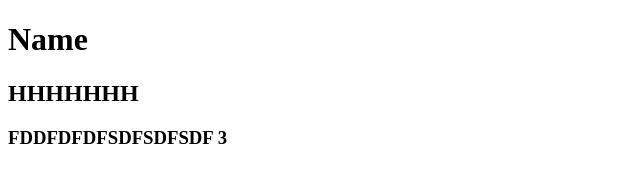
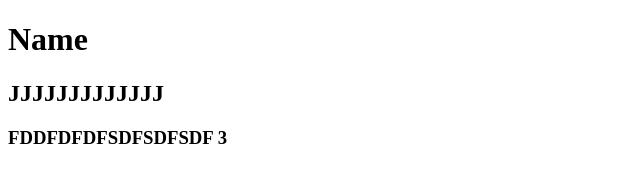
Before and after one commit to visarnik/docker-test, a plain HTML site: page index.html in a window 1280 px wide. Shown: the top 170 px of the page, without its empty margins (0-640 px from the left). Drawn offline with Linux system fonts and the light colour scheme.

Commit message:
JJJJJJJJ

```diff
--- a/index.html
+++ b/index.html
@@ -3,7 +3,7 @@
 <body>
 
 <h1>Name</h1>
-<h2>HHHHHHH</h2>
+<h2>JJJJJJJJJJJJJ</h2>
 <h3>FDDFDFDFSDFSDFSDF 3</h3>
 <h4>FDFDFDSFSDFS 4</h4>
 <h5>Heading 5</h5>
```
